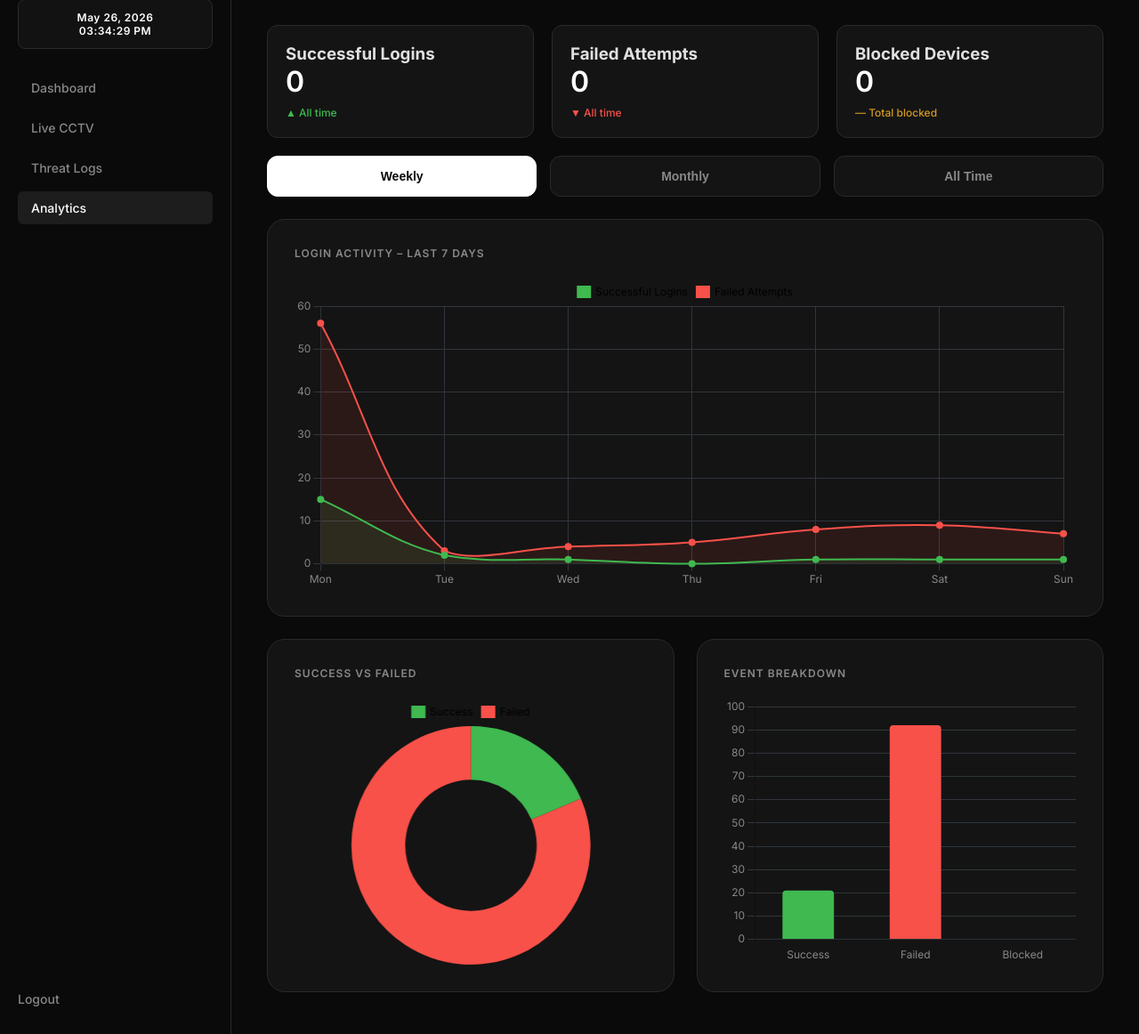
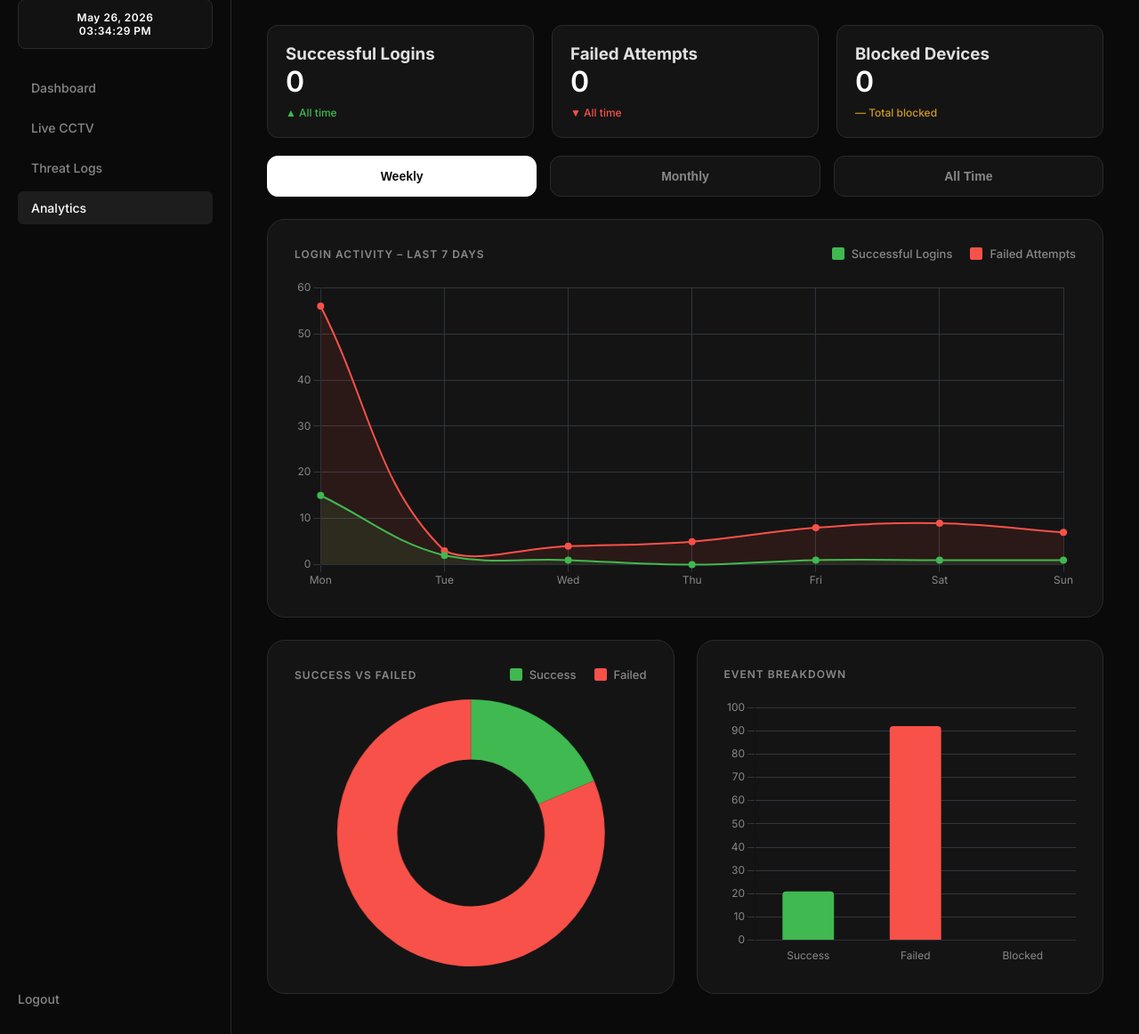
Before and after one commit to hxxmns/Surveillance-Access-Control-System, a Flask app: page /analytics in a window 1280 px wide. Shown: the part 75-1237 px from the top of the page at 89% size. Run offline with Flask 3, Linux system fonts and the light colour scheme; the visitor is signed in with stand-in values (Sample User, id 1); data that the repository does not hold is empty; some libraries are stand-ins or nearby versions.

Commit message:
Update analytics.html

```diff
--- a/templates/analytics.html
+++ b/templates/analytics.html
@@ -11,29 +11,21 @@
 <body>
 
 <div class="dashboard">
-
     <aside class="sidebar">
         <div class="logo-area">
             <h1>CYBER<span class="logo-accent">WATCH</span></h1>
         </div>
-
-        <div class="sidebar-clock">
-            <div id="live-clock"></div>
-        </div>
-
+        <div class="sidebar-clock"><div id="live-clock"></div></div>
         <nav>
             <a href="/dashboard">Dashboard</a>
             <a href="/live-cctv">Live CCTV</a>
             <a href="/threat-logs">Threat Logs</a>
             <a href="/analytics" class="active">Analytics</a>
         </nav>
-        <div class="sidebar-footer">
-            <a href="/logout">Logout</a>
-        </div>
+        <div class="sidebar-footer"><a href="/logout">Logout</a></div>
     </aside>
 
     <main class="main-content">
-
         <header class="topbar">
             <div class="topbar-left">
                 <h2 class="page-title">Analytics</h2>
@@ -74,6 +66,16 @@
         <div class="chart-container large-chart">
             <div class="section-header">
                 <h3 class="muted-title">LOGIN ACTIVITY – LAST 7 DAYS</h3>
+                <div style="display: flex; align-items: center;">
+                    <label class="chart-checkbox-label">
+                        <input type="checkbox" id="toggleSuccess" class="chart-checkbox success" checked>
+                        Successful Logins
+                    </label>
+                    <label class="chart-checkbox-label" style="margin-right:0;">
+                        <input type="checkbox" id="toggleFailed" class="chart-checkbox failed" checked>
+                        Failed Attempts
+                    </label>
+                </div>
             </div>
             <div style="height: 350px;">
                 <canvas id="loginLineChart"></canvas>
@@ -84,6 +86,16 @@
             <div class="chart-container">
                 <div class="section-header">
                     <h3 class="muted-title">SUCCESS VS FAILED</h3>
+                    <div style="display: flex; align-items: center;">
+                        <label class="chart-checkbox-label">
+                            <input type="checkbox" id="toggleDonutSuccess" class="chart-checkbox success" checked>
+                            Success
+                        </label>
+                        <label class="chart-checkbox-label" style="margin-right: 0;">
+                            <input type="checkbox" id="toggleDonutFailed" class="chart-checkbox failed" checked>
+                            Failed
+                        </label>
+                    </div>
                 </div>
                 <div style="height: 300px; display: flex; justify-content: center;">
                     <canvas id="doughnutChart"></canvas>
@@ -99,48 +111,25 @@
                 </div>
             </div>
         </div>
-
     </main>
 </div>
 
 <script src="{{ url_for('static', filename='dashboard.js') }}"></script>
 <script>
 document.addEventListener("DOMContentLoaded", function() {
-    // Colors
-    const colorSuccess = "#3fb950";
-    const colorFailed = "#f85149";
-    const colorBlocked = "#d29922";
-    const colorGrid = "#30363d";
-    const colorText = "#888888";
+    const colorSuccess = "#3fb950"; const colorFailed = "#f85149"; const colorBlocked = "#d29922";
+    const colorGrid = "#30363d"; const colorText = "#888888";
 
-    Chart.defaults.color = colorText;
-    Chart.defaults.font.family = "'Inter', sans-serif";
+    Chart.defaults.color = colorText; Chart.defaults.font.family = "'Inter', sans-serif";
 
-    // Simulated Data
     const chartData = {
-        weekly: {
-            labels: ['Mon', 'Tue', 'Wed', 'Thu', 'Fri', 'Sat', 'Sun'],
-            successLine: [15, 2, 1, 0, 1, 1, 1],
-            failedLine: [56, 3, 4, 5, 8, 9, 7],
-            totals: [21, 92, 0]
-        },
-        monthly: {
-            labels: ['Week 1', 'Week 2', 'Week 3', 'Week 4'],
-            successLine: [45, 32, 50, 41],
-            failedLine: [120, 85, 90, 110],
-            totals: [168, 405, 12]
-        },
-        'all time': {
-            labels: ['Jan', 'Feb', 'Mar', 'Apr', 'May', 'Jun'],
-            successLine: [300, 450, 400, 520, 480, 600],
-            failedLine: [800, 950, 820, 1100, 900, 1200],
-            totals: [2750, 5770, 85]
-        }
+        weekly: { labels: ['Mon', 'Tue', 'Wed', 'Thu', 'Fri', 'Sat', 'Sun'], successLine: [15, 2, 1, 0, 1, 1, 1], failedLine: [56, 3, 4, 5, 8, 9, 7], totals: [21, 92, 0] },
+        monthly: { labels: ['Week 1', 'Week 2', 'Week 3', 'Week 4'], successLine: [45, 32, 50, 41], failedLine: [120, 85, 90, 110], totals: [168, 405, 12] },
+        'all time': { labels: ['Jan', 'Feb', 'Mar', 'Apr', 'May', 'Jun'], successLine: [300, 450, 400, 520, 480, 600], failedLine: [800, 950, 820, 1100, 900, 1200], totals: [2750, 5770, 85] }
     };
 
     let lineChart, donutChart, barChart;
 
-    // 1. LINE CHART (Fixed Legends)
     const lineCtx = document.getElementById('loginLineChart');
     if(lineCtx) {
         lineChart = new Chart(lineCtx, {
@@ -148,158 +137,52 @@ document.addEventListener("DOMContentLoaded", function() {
             data: {
                 labels: chartData.weekly.labels,
                 datasets: [
-                    {
-                        label: 'Successful Logins',
-                        data: chartData.weekly.successLine,
-                        borderColor: colorSuccess,
-                        backgroundColor: 'rgba(63, 185, 80, 0.1)',
-                        borderWidth: 2, tension: 0.4, fill: true, pointBackgroundColor: colorSuccess
-                    },
-                    {
-                        label: 'Failed Attempts',
-                        data: chartData.weekly.failedLine,
-                        borderColor: colorFailed,
-                        backgroundColor: 'rgba(248, 81, 73, 0.1)',
-                        borderWidth: 2, tension: 0.4, fill: true, pointBackgroundColor: colorFailed
-                    }
+                    { label: 'Successful Logins', data: chartData.weekly.successLine, borderColor: colorSuccess, backgroundColor: 'rgba(63, 185, 80, 0.1)', borderWidth: 2, tension: 0.4, fill: true, pointBackgroundColor: colorSuccess },
+                    { label: 'Failed Attempts', data: chartData.weekly.failedLine, borderColor: colorFailed, backgroundColor: 'rgba(248, 81, 73, 0.1)', borderWidth: 2, tension: 0.4, fill: true, pointBackgroundColor: colorFailed }
                 ]
             },
-            options: {
-                responsive: true, maintainAspectRatio: false,
-                plugins: {
-                    legend: {
-                        position: 'top',
-                        labels: {
-                            boxWidth: 14,
-                            // Custom UI Checkbox Logic
-                            generateLabels: function(chart) {
-                                return chart.data.datasets.map((dataset, i) => {
-                                    const isVisible = chart.isDatasetVisible(i);
-                                    return {
-                                        text: dataset.label,
-                                        fillStyle: isVisible ? dataset.borderColor : 'transparent',
-                                        strokeStyle: dataset.borderColor,
-                                        lineWidth: 2,
-                                        hidden: !isVisible,
-                                        textDecoration: 'none', // Removes strikethrough
-                                        datasetIndex: i
-                                    };
-                                });
-                            }
-                        },
-                        // Click logic to toggle
-                        onClick: function(e, legendItem, legend) {
-                            const index = legendItem.datasetIndex;
-                            const chart = legend.chart;
-                            if (chart.isDatasetVisible(index)) { chart.hide(index); }
-                            else { chart.show(index); }
-                            chart.update();
-                        }
-                    }
-                },
-                scales: { y: { beginAtZero: true, grid: { color: colorGrid } }, x: { grid: { color: colorGrid } } }
-            }
+            options: { responsive: true, maintainAspectRatio: false, plugins: { legend: { display: false } }, scales: { y: { beginAtZero: true, grid: { color: colorGrid } }, x: { grid: { color: colorGrid } } } }
         });
+
+        document.getElementById('toggleSuccess').addEventListener('change', function() { lineChart.setDatasetVisibility(0, this.checked); lineChart.update(); });
+        document.getElementById('toggleFailed').addEventListener('change', function() { lineChart.setDatasetVisibility(1, this.checked); lineChart.update(); });
     }
 
-    // 2. DOUGHNUT CHART (Fixed Legends)
     const donutCtx = document.getElementById('doughnutChart');
     if(donutCtx) {
         donutChart = new Chart(donutCtx, {
             type: 'doughnut',
             data: {
                 labels: ['Success', 'Failed'],
-                datasets: [{
-                    data: [chartData.weekly.totals[0], chartData.weekly.totals[1]],
-                    backgroundColor: [colorSuccess, colorFailed],
-                    borderWidth: 0, hoverOffset: 4
-                }]
+                datasets: [{ data: [chartData.weekly.totals[0], chartData.weekly.totals[1]], backgroundColor: [colorSuccess, colorFailed], borderWidth: 0, hoverOffset: 4 }]
             },
-            options: {
-                responsive: true, maintainAspectRatio: false, cutout: '55%',
-                plugins: {
-                    legend: {
-                        position: 'top',
-                        labels: {
-                            boxWidth: 14,
-                            // Custom UI Checkbox Logic for Doughnut
-                            generateLabels: function(chart) {
-                                const data = chart.data;
-                                if (data.labels.length && data.datasets.length) {
-                                    return data.labels.map((label, i) => {
-                                        const meta = chart.getDatasetMeta(0);
-                                        const style = meta.controller.getStyle(i);
-                                        const isHidden = meta.data[i].hidden;
-                                        return {
-                                            text: label,
-                                            fillStyle: isHidden ? 'transparent' : style.backgroundColor,
-                                            strokeStyle: style.backgroundColor,
-                                            lineWidth: 2,
-                                            hidden: isHidden,
-                                            textDecoration: 'none', // Removes strikethrough
-                                            index: i
-                                        };
-                                    });
-                                }
-                                return [];
-                            }
-                        },
-                        onClick: function(e, legendItem, legend) {
-                            const index = legendItem.index;
-                            const chart = legend.chart;
-                            chart.toggleDataVisibility(index);
-                            chart.update();
-                        }
-                    }
-                }
-            }
+            options: { responsive: true, maintainAspectRatio: false, cutout: '55%', plugins: { legend: { display: false } } }
         });
+
+        document.getElementById('toggleDonutSuccess').addEventListener('change', function() { if (donutChart.getDataVisibility(0) !== this.checked) { donutChart.toggleDataVisibility(0); donutChart.update(); } });
+        document.getElementById('toggleDonutFailed').addEventListener('change', function() { if (donutChart.getDataVisibility(1) !== this.checked) { donutChart.toggleDataVisibility(1); donutChart.update(); } });
     }
 
-    // 3. BAR CHART
     const barCtx = document.getElementById('barChart');
     if(barCtx) {
         barChart = new Chart(barCtx, {
             type: 'bar',
-            data: {
-                labels: ['Success', 'Failed', 'Blocked'],
-                datasets: [{
-                    label: 'Total Events',
-                    data: chartData.weekly.totals,
-                    backgroundColor: [colorSuccess, colorFailed, colorBlocked],
-                    borderRadius: 4, barPercentage: 0.6
-                }]
-            },
+            data: { labels: ['Success', 'Failed', 'Blocked'], datasets: [{ label: 'Total Events', data: chartData.weekly.totals, backgroundColor: [colorSuccess, colorFailed, colorBlocked], borderRadius: 4, barPercentage: 0.6 }] },
             options: { responsive: true, maintainAspectRatio: false, plugins: { legend: { display: false } }, scales: { y: { beginAtZero: true, grid: { color: colorGrid } }, x: { grid: { display: false } } } }
         });
     }
 
-    // TAB CLICK LOGIC
     const tabs = document.querySelectorAll('.timeframe-tabs .tab');
     tabs.forEach(tab => {
         tab.addEventListener('click', function() {
-            tabs.forEach(t => t.classList.remove('active'));
-            this.classList.add('active');
-
+            tabs.forEach(t => t.classList.remove('active')); this.classList.add('active');
             const timeframe = this.textContent.trim().toLowerCase();
             const newData = chartData[timeframe];
 
             if (newData) {
-                if(lineChart) {
-                    lineChart.data.labels = newData.labels;
-                    lineChart.data.datasets[0].data = newData.successLine;
-                    lineChart.data.datasets[1].data = newData.failedLine;
-                    lineChart.update();
-                }
-                if(donutChart) {
-                    donutChart.data.datasets[0].data = [newData.totals[0], newData.totals[1]];
-                    donutChart.update();
-                }
-                if(barChart) {
-                    barChart.data.datasets[0].data = newData.totals;
-                    barChart.update();
-                }
-
+                if(lineChart) { lineChart.data.labels = newData.labels; lineChart.data.datasets[0].data = newData.successLine; lineChart.data.datasets[1].data = newData.failedLine; lineChart.update(); }
+                if(donutChart) { donutChart.data.datasets[0].data = [newData.totals[0], newData.totals[1]]; donutChart.update(); }
+                if(barChart) { barChart.data.datasets[0].data = newData.totals; barChart.update(); }
                 document.querySelectorAll('.stat-card h1')[0].textContent = newData.totals[0];
                 document.querySelectorAll('.stat-card h1')[1].textContent = newData.totals[1];
                 document.querySelectorAll('.stat-card h1')[2].textContent = newData.totals[2];
```
